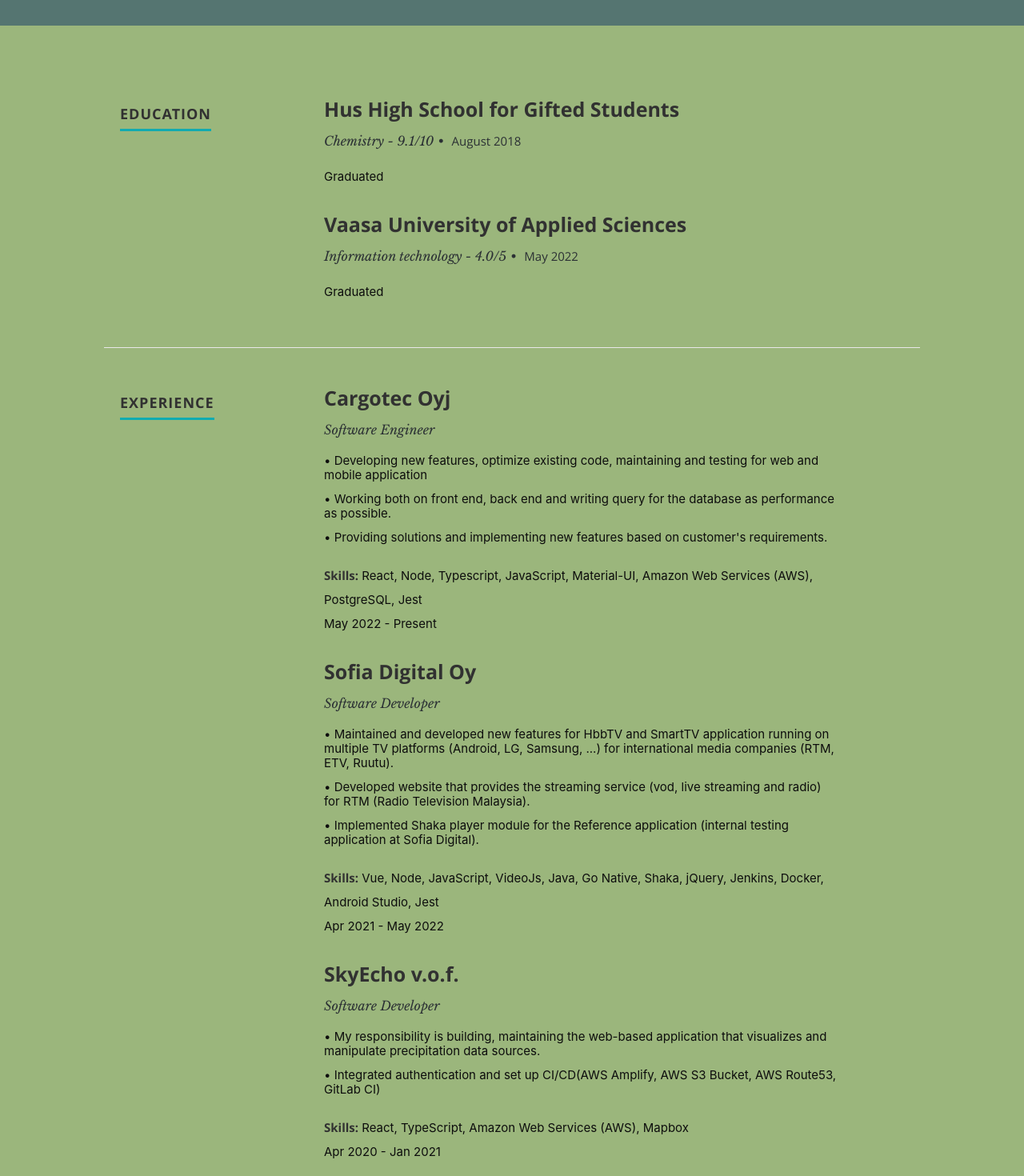
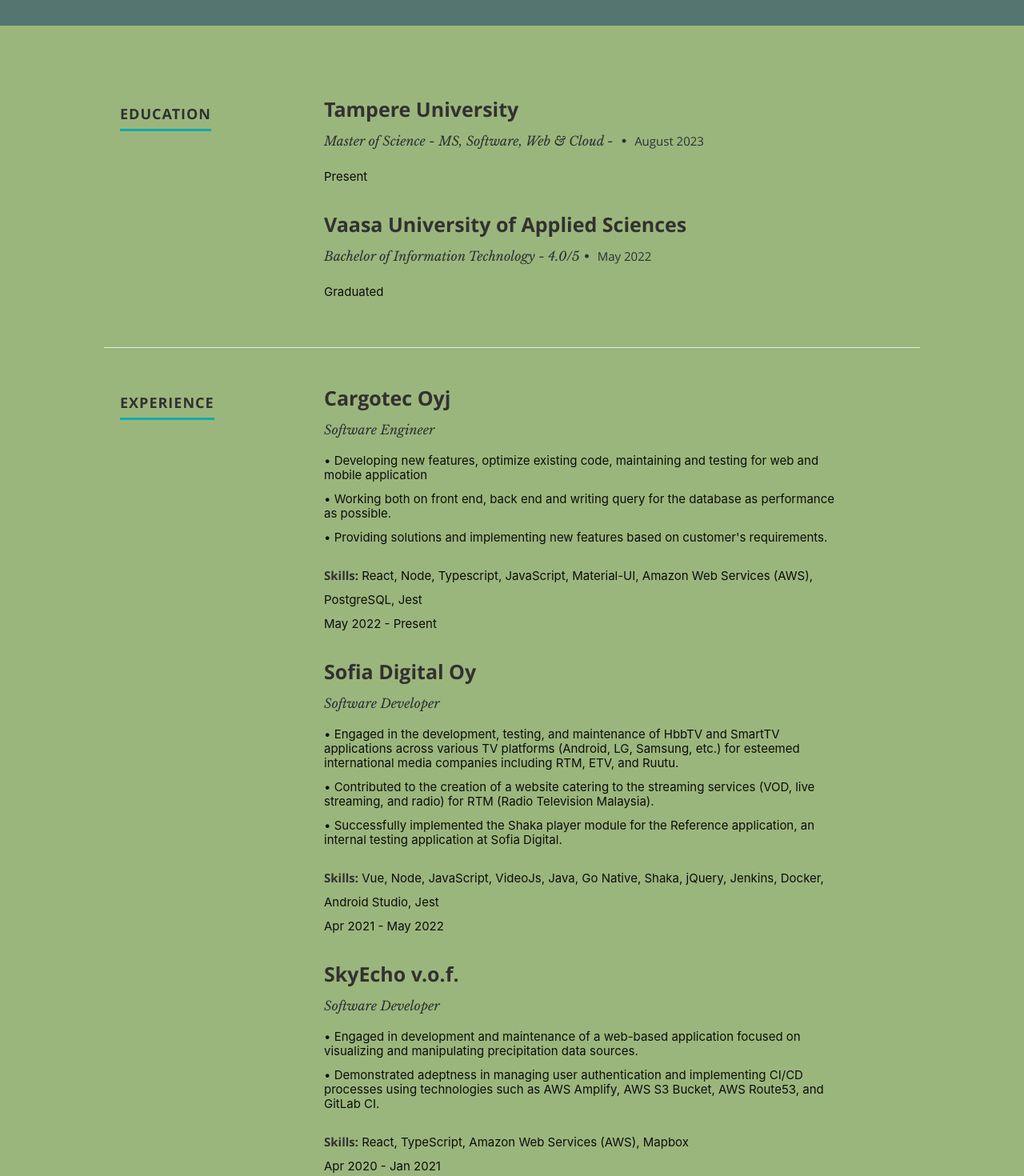
Before and after one commit to anhminh10a2hoa/portfolio, a React (Create React App) app: page / in a window 1280 px wide. Shown: the part 1320-2790 px from the top of the page at 80% size. Built offline with nearby package versions, Linux system fonts and the light colour scheme.

Commit message:
update latest information about myself

```diff
--- a/src/components/Resume.js
+++ b/src/components/Resume.js
@@ -22,7 +22,7 @@
                   <div className="twelve columns">
                     <h3>{item.UniversityName}</h3>
                     <p className="info">
-                      {item.specialization + ' - ' + item.Gpa}
+                      {item.specialization + ' - ' + (item.Gpa || "")}
                       <span>&bull;</span>{' '}
                       <em className="date">
                         {item.MonthOfPassing} {item.YearOfPassing}
--- a/src/resumeData.js
+++ b/src/resumeData.js
@@ -25,25 +25,24 @@
     }
   ],
   aboutme:
-    "+ I am a software engineer currently based in Finland. Originally from Vietnam, I bring a unique perspective to my work and have a strong passion for technology and innovation. With 3 years of experience in web and television development(HbbTV and SmartTV), I have honed my skills in designing and implementing complex systems.",
+    "+ Hi, I am a software engineer currently based in Finland. Originally from Vietnam, I bring a unique perspective to my work and have a strong passion for technology and innovation. With 3 years of experience in web and television development(HbbTV and SmartTV), I have honed my skills in designing and implementing complex systems.",
   skill: "+ I am an enthusiastic, self-motivated, reliable, responsible, and hardworking individual who is always eager to take on new challenges and constantly striving to improve. I believe that my diverse background and technical expertise make me an asset to any team, and I look forward to connecting with others in the industry.",
   education: [
     {
-      UniversityName: 'Hus High School for Gifted Students',
-      specialization: 'Chemistry',
+      UniversityName: 'Tampere University',
+      specialization: 'Master of Science - MS, Software, Web & Cloud',
       MonthOfPassing: 'August',
-      YearOfPassing: '2018',
-      Achievements: 'Graduated',
-      Gpa: '9.1/10'
+      YearOfPassing: '2023',
+      Achievements: 'Present'
     },
     {
       UniversityName: 'Vaasa University of Applied Sciences',
-      specialization: 'Information technology',
+      specialization: 'Bachelor of Information Technology',
       MonthOfPassing: 'May',
       YearOfPassing: '2022',
       Achievements: 'Graduated',
       Gpa: '4.0/5'
-    }
+    },
   ],
   experience: [
     {
@@ -55,36 +54,36 @@
       "• Providing solutions and implementing new features based on customer's requirements."
       ],
       skills: "React, Node, Typescript, JavaScript, Material-UI, Amazon Web Services (AWS), PostgreSQL, Jest",
-      Link: 'https://www.cargotec.com/'
+      Link: 'https://www.cargotec.com'
     },
     {
       CompanyName: 'Sofia Digital Oy',
       specialization: 'Software Developer',
       workingDuration: 'Apr 2021 - May 2022',
-      description: ['• Maintained and developed new features for HbbTV and SmartTV application running on multiple TV platforms (Android, LG, Samsung, ...) for international media companies (RTM, ETV, Ruutu).',
-      '• Developed website that provides the streaming service (vod, live streaming and radio) for RTM (Radio Television Malaysia).',
-      "• Implemented Shaka player module for the Reference application (internal testing application at Sofia Digital)."
+      description: ['• Engaged in the development, testing, and maintenance of HbbTV and SmartTV applications across various TV platforms (Android, LG, Samsung, etc.) for esteemed international media companies including RTM, ETV, and Ruutu.',
+      '• Contributed to the creation of a website catering to the streaming services (VOD, live streaming, and radio) for RTM (Radio Television Malaysia).',
+      "• Successfully implemented the Shaka player module for the Reference application, an internal testing application at Sofia Digital."
       ],
       skills: "Vue, Node, JavaScript, VideoJs, Java, Go Native, Shaka, jQuery, Jenkins, Docker, Android Studio, Jest",
-      Link: 'https://sofiadigital.com/'
+      Link: 'https://sofiadigital.com'
     },
     {
       CompanyName: 'SkyEcho v.o.f.',
       specialization: 'Software Developer',
       workingDuration: 'Apr 2020 - Jan 2021',
-      description: ['• My responsibility is building, maintaining the web-based application that visualizes and manipulate precipitation data sources.',
-      '• Integrated authentication and set up CI/CD(AWS Amplify, AWS S3 Bucket, AWS Route53, GitLab CI)',
+      description: ['• Engaged in development and maintenance of a web-based application focused on visualizing and manipulating precipitation data sources.',
+      '• Demonstrated adeptness in managing user authentication and implementing CI/CD processes using technologies such as AWS Amplify, AWS S3 Bucket, AWS Route53, and GitLab CI.',
       ],
       skills: "React, TypeScript, Amazon Web Services (AWS), Mapbox",
-      Link: 'https://www.sky-echo.eu/',
+      Link: 'https://www.sky-echo.eu',
     },
     {
       CompanyName: 'Vietpro Technology Academy',
       specialization: 'Web Developer Trainee',
       workingDuration: 'May 2019 - Aug 2019',
-      description: ["After my first year of Bachelor, I had my summer in Vietnam and completed a 4-month training programs in Web Development at Vietpro Academy. The technologies using in this course are PHP, Laravel and MySQL."],
+      description: ["During the summer following my first year of Bachelor's degree, I undertook a rigorous 4-month training program in Web Development at Vietpro Academy in Vietnam. Throughout this immersive experience, I acquired comprehensive knowledge and practical skills in utilizing cutting-edge technologies such as PHP, Laravel, and MySQL."],
       skills: "PHP, Javascript, Bootstrap, HTML, CSS, Laravel",
-      Link: 'https://vietpro.edu.vn/',
+      Link: 'https://vietpro.edu.vn',
     },
   ],
   skillsDescription: 'PROGRAMMING LANGUAGES & TOOLS',
```
